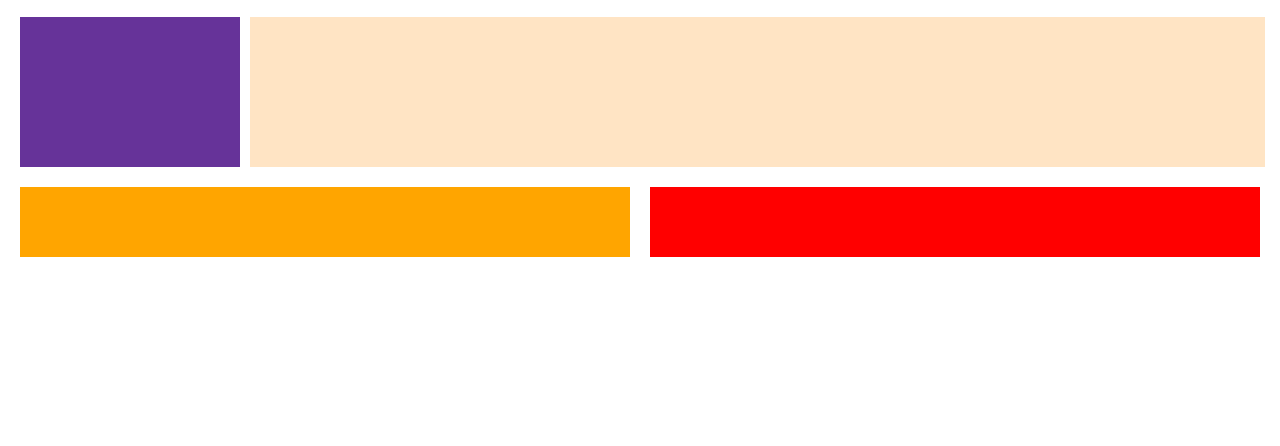
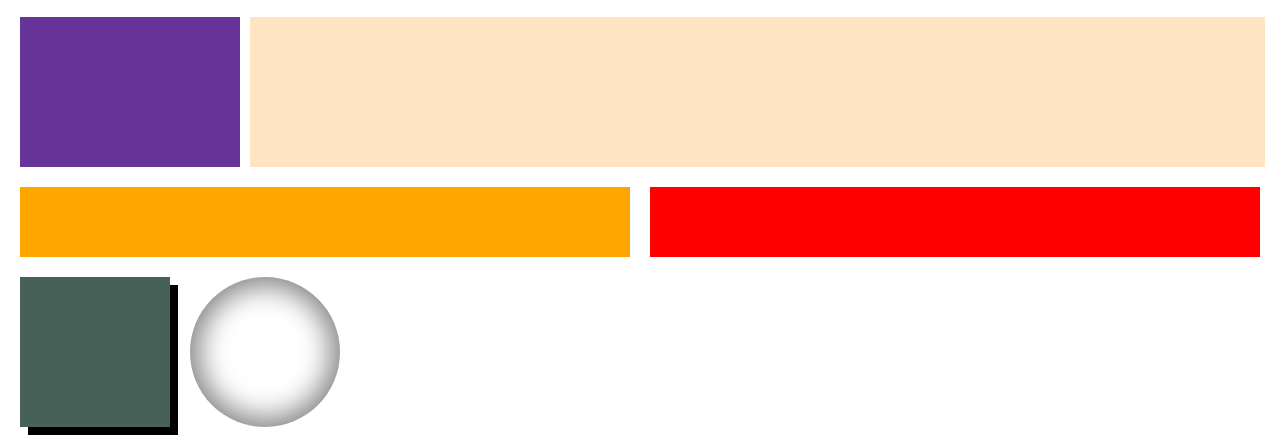
Before and after one commit to lakosti/rs-training, a plain HTML site: page index.html in a window 1280 px wide. Shown: the part 354-800 px from the top of the page. Drawn offline with Linux system fonts and the light colour scheme.

Commit message:
box shadow cool effects

```diff
--- a/css/style.css
+++ b/css/style.css
@@ -106,3 +106,24 @@ flex-grow:1;
   flex-basis: 50%;
   flex-grow: 1;
 }
+/* SHADOW */
+.flex {
+  display: flex;
+}
+.shadow {
+  margin-left: 20px;
+  width: 150px;
+  height: 150px;
+  background-color: rgb(71, 97, 88);
+  box-shadow: 8px 8px 0px 0px black;
+  /*         x   y   чіткіс / всі сторони    */
+}
+
+.inset {
+  margin-left: 20px;
+  width: 150px;
+  height: 150px;
+  border-radius: 100%;
+  /* border: 2px solid grey; */
+  box-shadow: inset 0px 0px 29px 8px gray;
+}
--- a/index.html
+++ b/index.html
@@ -38,5 +38,9 @@
       <div class="one"></div>
       <div class="next"></div>
     </div>
+    <div class="flex">
+      <div class="shadow"></div>
+      <div class="inset"></div>
+    </div>
   </body>
 </html>
```
